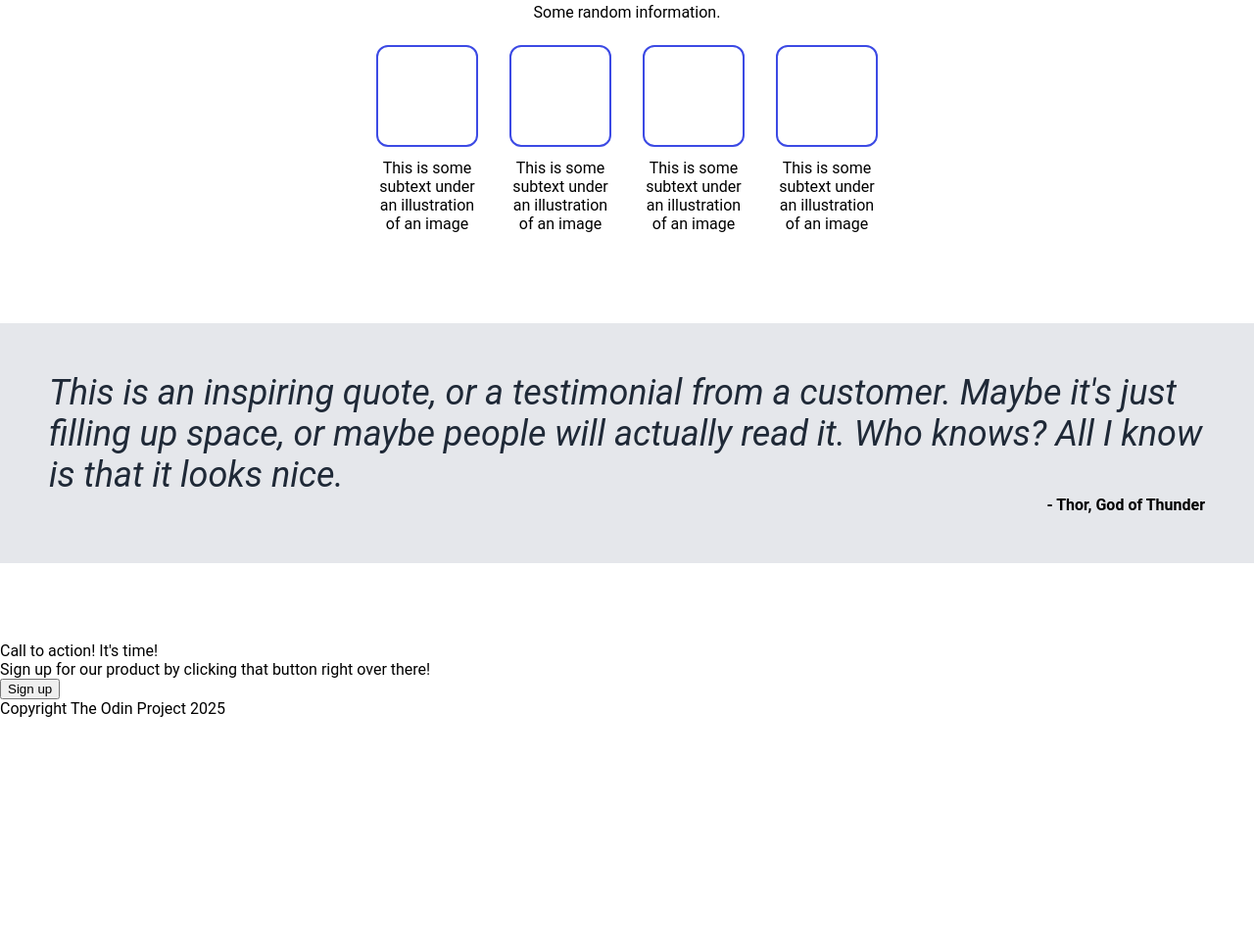
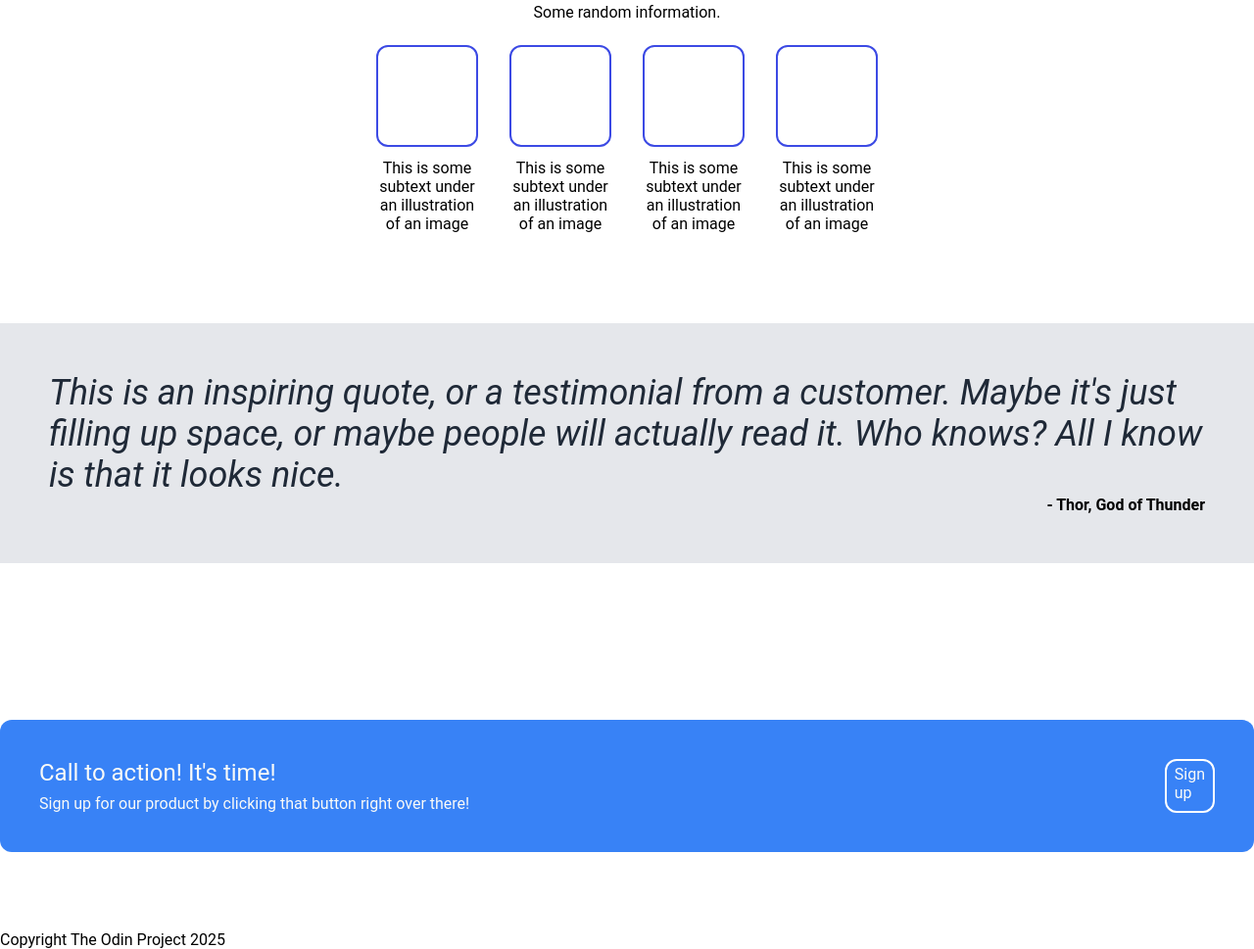
Before and after one commit to andoniskoufris/test-website, a plain HTML site: page index.html in a window 1280 px wide. Shown: the part 444-1413 px from the top of the page at 98% size. Before the commit the page ends 1177 px from the top, so only its background shows below. Drawn offline with Linux system fonts and the light colour scheme.

Commit message:
Incremental change

```diff
--- a/index.html
+++ b/index.html
@@ -57,7 +57,7 @@
                     <div class="action-title">Call to action! It's time!</div>
                     <div class="text">Sign up for our product by clicking that button right over there!</div>
                 </div>
-                <button>Sign up</button>
+                <div class="button">Sign up</div>
             </div>
         </div>
         <div class="footer">
--- a/style.css
+++ b/style.css
@@ -95,3 +95,34 @@ body {
     text-align: right;
     font-weight: bold;
 }
+
+.action-section {
+    padding: 80px 0px;
+}
+
+.action-banner {
+    display: flex;
+    justify-content: space-between;
+    padding: 40px;
+    background-color: #3882F6;
+    border-radius: 12px;
+}
+
+.action-title {
+    font-size: 24px;
+    color: #F9FAF8;
+    padding-bottom: 8px;
+}
+
+.text {
+    color: #F9FAF8;
+}
+
+.button {
+    background-color: #3882F6;
+    color: #F9FAF8;
+    padding: 4px 8px;
+    border: 2px solid white;
+    border-radius: 12px;
+    flex: 0;
+}
```
